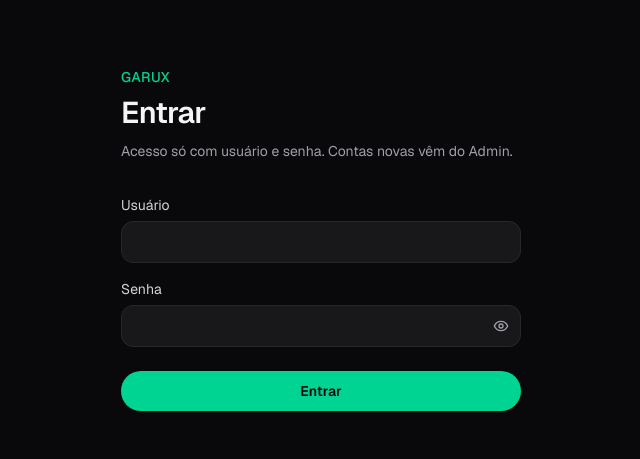
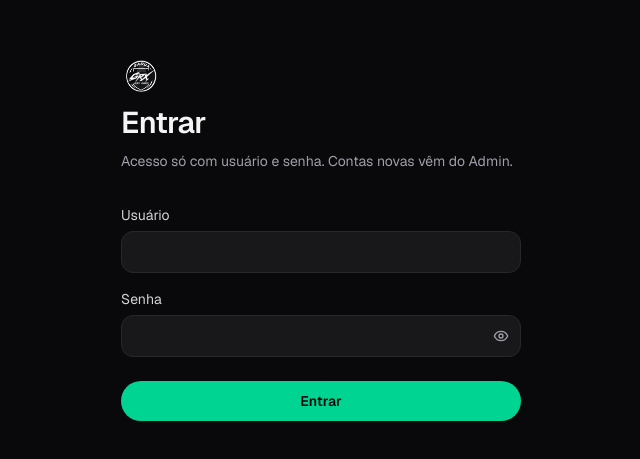
Before and after one commit to jvs4nt/grxfut, a Next.js app: page /login in a window 1280 px wide. Shown: the part 161-620 px from the top of the page, without its empty margins (319-959 px from the left). Built offline with nearby package versions, Linux system fonts and the light colour scheme; no server answers.

Commit message:
implementando logo no sistema

```diff
--- a/src/app/login/page.tsx
+++ b/src/app/login/page.tsx
@@ -12,9 +12,9 @@ export default async function LoginPage() {
   return (
     <main className="mx-auto flex w-full max-w-md flex-1 flex-col justify-center gap-8 px-6 py-16">
       <div className="flex flex-col gap-2">
-        <p className="text-sm font-medium tracking-wide text-emerald-400">
-          GARUX
-        </p>
+        <div className="flex items-center gap-2">
+          <img src="/logo.png" alt="GARUX" className="h-10 w-auto" />
+        </div>
         <h1 className="text-3xl font-semibold tracking-tight">Entrar</h1>
         <p className="text-sm leading-6 text-zinc-400">
           Acesso só com usuário e senha. Contas novas vêm do Admin.
--- a/src/components/app-shell.tsx
+++ b/src/components/app-shell.tsx
@@ -47,8 +47,8 @@ export function AppShell({
       <header className="border-b border-zinc-800">
         <div className="mx-auto flex w-full max-w-5xl flex-col gap-4 px-6 py-4 sm:flex-row sm:items-center sm:justify-between">
           <div className="flex items-center justify-between gap-4">
-            <Link href="/" className="text-sm font-medium tracking-wide text-emerald-400">
-              GARUX
+            <Link href="/" className="flex items-center gap-2">
+              <img src="/logo.png" alt="GARUX" className="h-26 w-auto" />
             </Link>
             <form action={logoutAction} className="sm:hidden">
               <button
@@ -70,11 +70,10 @@ export function AppShell({
                 <Link
                   key={item.href}
                   href={item.href}
-                  className={`rounded-full px-3 py-1.5 text-sm transition ${
-                    active
-                      ? "bg-zinc-100 text-zinc-950"
-                      : "text-zinc-400 hover:bg-zinc-900 hover:text-zinc-100"
-                  }`}
+                  className={`rounded-full px-3 py-1.5 text-sm transition ${active
+                    ? "bg-zinc-100 text-zinc-950"
+                    : "text-zinc-400 hover:bg-zinc-900 hover:text-zinc-100"
+                    }`}
                 >
                   {item.label}
                 </Link>
```
Also changed, not shown: public/logo.png (added), 1 other file (tests, documents, lock files or other folders).
